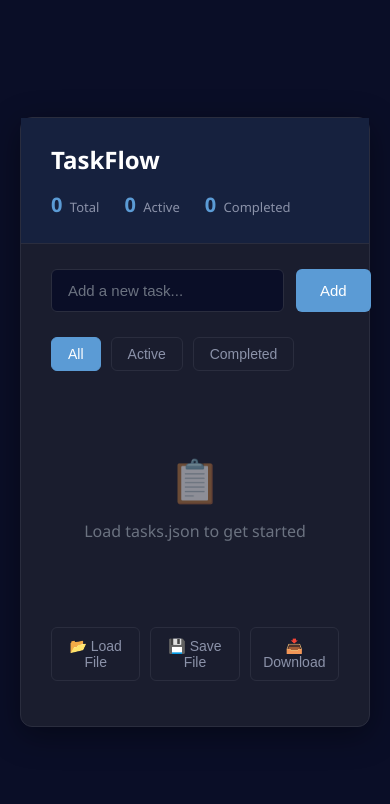
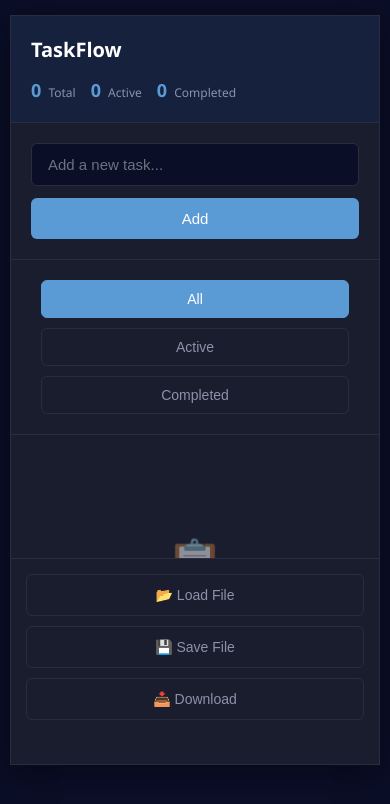
Before and after one commit to smadhavan212005/TaskFlow, a plain HTML site: page index.html in a window 390 px wide. Drawn offline with Linux system fonts and the light colour scheme.

Commit message:
Update index.html

```diff
--- a/index.html
+++ b/index.html
@@ -4,6 +4,7 @@
     <meta charset="UTF-8">
     <meta name="viewport" content="width=device-width, initial-scale=1.0">
     <title>TaskFlow</title>
+    <link rel="icon" type="image/png" href="task_flow_logo.png">
     <style>
         * {
             margin: 0;
@@ -15,25 +16,32 @@
             font-family: 'Segoe UI', Tahoma, Geneva, Verdana, sans-serif;
             background: #0a0e27;
             min-height: 100vh;
+            padding: 15px;
             display: flex;
             justify-content: center;
-            align-items: center;
-            padding: 20px;
+            align-items: flex-start;
+            padding-top: 20px;
         }
 
         .container {
+            width: 70%;
+            max-width: 900px;
+            min-width: 400px;
             background: #1a1d2e;
             border-radius: 12px;
             box-shadow: 0 8px 32px rgba(0, 0, 0, 0.4);
-            width: 100%;
-            max-width: 600px;
             border: 1px solid #2a2d3e;
+            display: flex;
+            flex-direction: column;
+            height: 85vh;
+            max-height: 750px;
         }
 
         .header {
             background: #16213e;
             padding: 25px 30px;
             border-bottom: 1px solid #2a2d3e;
+            flex-shrink: 0;
         }
 
         .header h1 {
@@ -71,6 +79,8 @@
 
         .input-section {
             padding: 25px 30px;
+            flex-shrink: 0;
+            border-bottom: 1px solid #2a2d3e;
         }
 
         .input-wrapper {
@@ -109,25 +119,24 @@
             cursor: pointer;
             transition: all 0.2s;
             font-weight: 500;
+            white-space: nowrap;
         }
 
         .add-btn:hover {
             background: #4a8bc2;
         }
 
-        .add-btn:disabled {
-            background: #3a4d6e;
-            cursor: not-allowed;
-        }
-
         .filter-section {
-            padding: 0 30px 20px 30px;
+            padding: 20px 30px;
             display: flex;
             gap: 10px;
+            flex-shrink: 0;
+            border-bottom: 1px solid #2a2d3e;
         }
 
         .filter-btn {
-            padding: 8px 16px;
+            flex: 1;
+            padding: 10px 12px;
             border: 1px solid #2a2d3e;
             background: transparent;
             color: #8b92a9;
@@ -149,21 +158,30 @@
             border-color: #5b9bd5;
         }
 
+        .main-content {
+            flex: 1;
+            display: flex;
+            flex-direction: column;
+            min-height: 0;
+        }
+
         .tasks-section {
-            padding: 0 30px 25px 30px;
-            max-height: 450px;
+            flex: 1;
+            padding: 25px 30px;
             overflow-y: auto;
+            max-height: 350px;
         }
 
         .task-item {
             display: flex;
             align-items: center;
-            padding: 14px 16px;
+            padding: 16px 20px;
             background: #0a0e27;
             border: 1px solid #2a2d3e;
-            border-radius: 6px;
-            margin-bottom: 8px;
+            border-radius: 8px;
+            margin-bottom: 12px;
             transition: all 0.2s;
+            min-height: 52px;
         }
 
         .task-item:hover {
@@ -181,12 +199,12 @@
         }
 
         .checkbox {
-            width: 20px;
-            height: 20px;
-            min-width: 20px;
+            width: 22px;
+            height: 22px;
+            min-width: 22px;
             border: 2px solid #5b9bd5;
             border-radius: 4px;
-            margin-right: 14px;
+            margin-right: 16px;
             cursor: pointer;
             display: flex;
             align-items: center;
@@ -206,7 +224,7 @@
         .checkbox.checked::after {
             content: '✓';
             color: #ffffff;
-            font-size: 13px;
+            font-size: 14px;
             font-weight: bold;
         }
 
@@ -214,6 +232,7 @@
             flex: 1;
             font-size: 15px;
             color: #e5e7eb;
+            line-height: 1.4;
         }
 
         .delete-btn {
@@ -226,6 +245,7 @@
             font-size: 13px;
             transition: all 0.2s;
             opacity: 0;
+            white-space: nowrap;
         }
 
         .task-item:hover .delete-btn {
@@ -239,25 +259,27 @@
 
         .empty-state {
             text-align: center;
-            padding: 60px 20px;
+            padding: 80px 40px;
             color: #6b7280;
         }
 
         .empty-state-icon {
-            font-size: 42px;
-            margin-bottom: 12px;
+            font-size: 48px;
+            margin-bottom: 16px;
             opacity: 0.5;
         }
 
         .file-controls {
-            padding: 0 30px 25px 30px;
+            padding: 20px 30px 25px;
             display: flex;
             gap: 10px;
+            flex-shrink: 0;
+            border-top: 1px solid #2a2d3e;
         }
 
         .file-btn {
             flex: 1;
-            padding: 10px;
+            padding: 12px;
             background: transparent;
             color: #8b92a9;
             border: 1px solid #2a2d3e;
@@ -272,19 +294,95 @@
             color: #5b9bd5;
         }
 
-        .file-btn:disabled {
-            opacity: 0.5;
-            cursor: not-allowed;
-        }
-
         .status {
-            padding: 10px 30px;
+            padding: 12px 30px;
             font-size: 13px;
             color: #5b9bd5;
             text-align: center;
+            flex-shrink: 0;
         }
 
-        /* Scrollbar styling */
+        @media (max-width: 768px) {
+            body {
+                padding: 10px;
+                padding-top: 15px;
+            }
+
+            .container {
+                width: 100% !important;
+                min-width: unset;
+                max-width: none;
+                height: 95vh;
+                border-radius: 8px;
+            }
+
+            .header h1 {
+                font-size: 20px;
+            }
+
+            .stats {
+                gap: 15px;
+                font-size: 12px;
+            }
+
+            .stat-number {
+                font-size: 18px;
+            }
+
+            .input-wrapper {
+                flex-direction: column;
+            }
+
+            .add-btn {
+                width: 100%;
+            }
+
+            .filter-section {
+                flex-direction: column;
+            }
+
+            .filter-btn {
+                width: 100%;
+            }
+
+            .file-controls {
+                flex-direction: column;
+            }
+
+            .file-btn {
+                width: 100%;
+            }
+
+            .tasks-section {
+                padding: 20px 20px;
+                max-height: 300px;
+            }
+        }
+
+        @media (max-width: 480px) {
+            .container {
+                height: 100vh;
+                border-radius: 0;
+            }
+
+            .header {
+                padding: 20px 20px;
+            }
+
+            .input-section {
+                padding: 20px;
+            }
+
+            .tasks-section {
+                padding: 15px 15px;
+                max-height: 280px;
+            }
+
+            .file-controls {
+                padding: 15px 15px 20px;
+            }
+        }
+
         .tasks-section::-webkit-scrollbar {
             width: 6px;
         }
@@ -331,20 +429,22 @@
                     placeholder="Add a new task..."
                     autocomplete="off"
                 >
-                <button class="add-btn" id="addBtn" onclick="addTask()">Add</button>
+                <button class="add-btn" onclick="addTask()">Add</button>
             </div>
         </div>
 
         <div class="filter-section">
-            <button class="filter-btn active" onclick="filterTasks('all')">All</button>
-            <button class="filter-btn" onclick="filterTasks('active')">Active</button>
-            <button class="filter-btn" onclick="filterTasks('completed')">Completed</button>
+            <button class="filter-btn active" data-filter="all">All</button>
+            <button class="filter-btn" data-filter="active">Active</button>
+            <button class="filter-btn" data-filter="completed">Completed</button>
         </div>
 
+        <div class="main-content">
             <div class="tasks-section" id="tasksContainer">
                 <div class="empty-state">
                     <div class="empty-state-icon">📋</div>
                     <div>Load tasks.json to get started</div>
+                </div>
             </div>
         </div>
 
@@ -361,7 +461,6 @@
         let tasks = [];
         let currentFilter = 'all';
 
-        // File handling functions
         function showStatus(msg, isError = false) {
             const status = document.getElementById('statusMsg');
             status.textContent = msg;
@@ -426,18 +525,21 @@
             showStatus('File downloaded');
         }
 
-        // Task management functions (same as before but async)
-        window.onload = function() {
-            updateStats();
-        };
+        document.addEventListener('DOMContentLoaded', function() {
+            document.querySelectorAll('.filter-btn').forEach(btn => {
+                btn.addEventListener('click', function() {
+                    filterTasks(this.dataset.filter);
+                });
+            });
 
             document.getElementById('taskInput').addEventListener('keypress', function(e) {
                 if (e.key === 'Enter') {
                     addTask();
                 }
             });
+        });
 
-        async function addTask() {
+        function addTask() {
             const input = document.getElementById('taskInput');
             const taskText = input.value.trim();
 
@@ -456,9 +558,9 @@
             tasks.unshift(task);
             input.value = '';
             input.focus();
+
             renderTasks();
             updateStats();
-            document.getElementById('addBtn').disabled = true;
             showStatus('Save file to persist this task');
         }
 
@@ -483,7 +585,7 @@
             document.querySelectorAll('.filter-btn').forEach(btn => {
                 btn.classList.remove('active');
             });
-            event.target.classList.add('active');
+            document.querySelector(`[data-filter="${filter}"]`).classList.add('active');
             renderTasks();
         }
 
```
Lines whose indentation alone changed are shown as unchanged.
